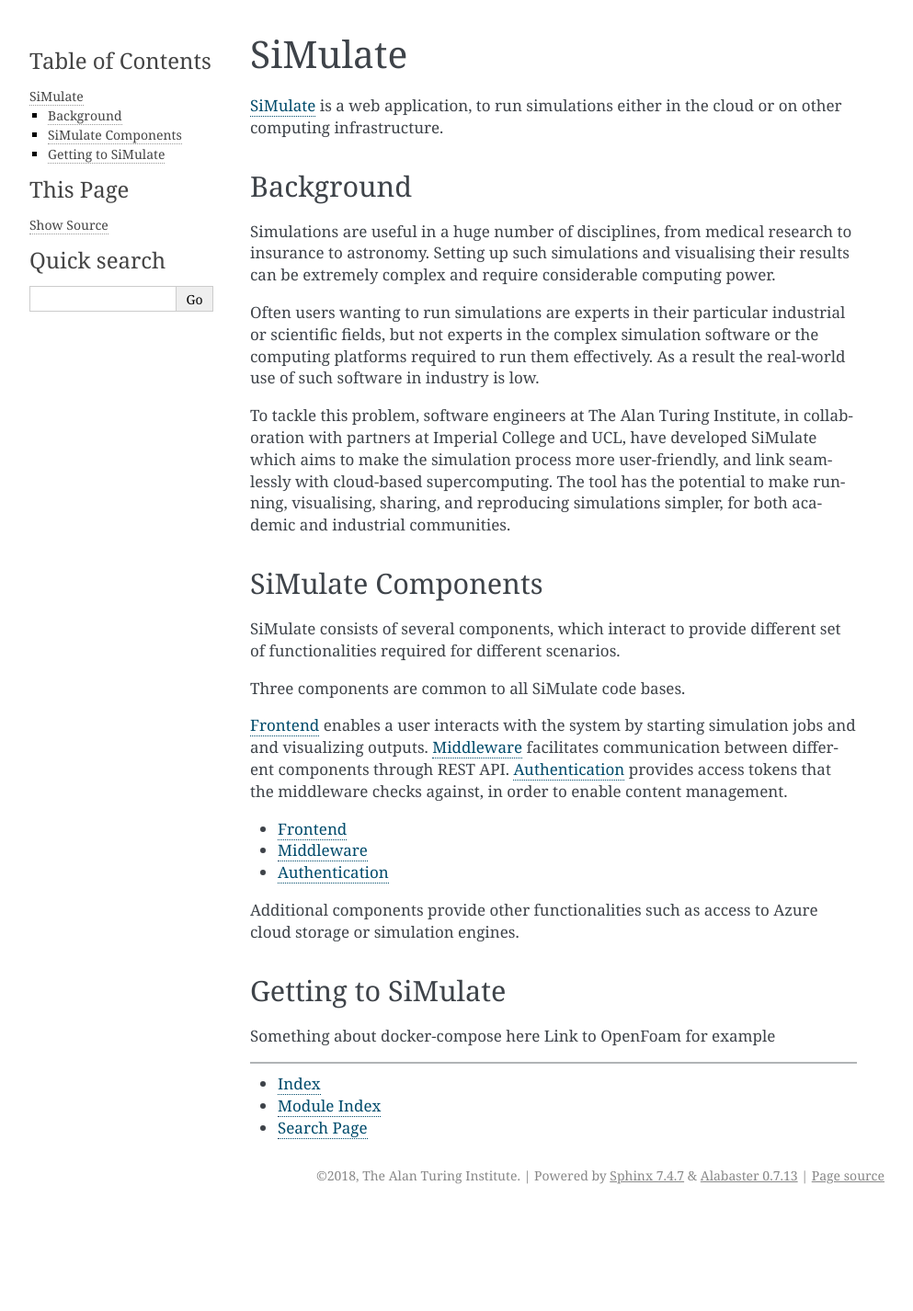
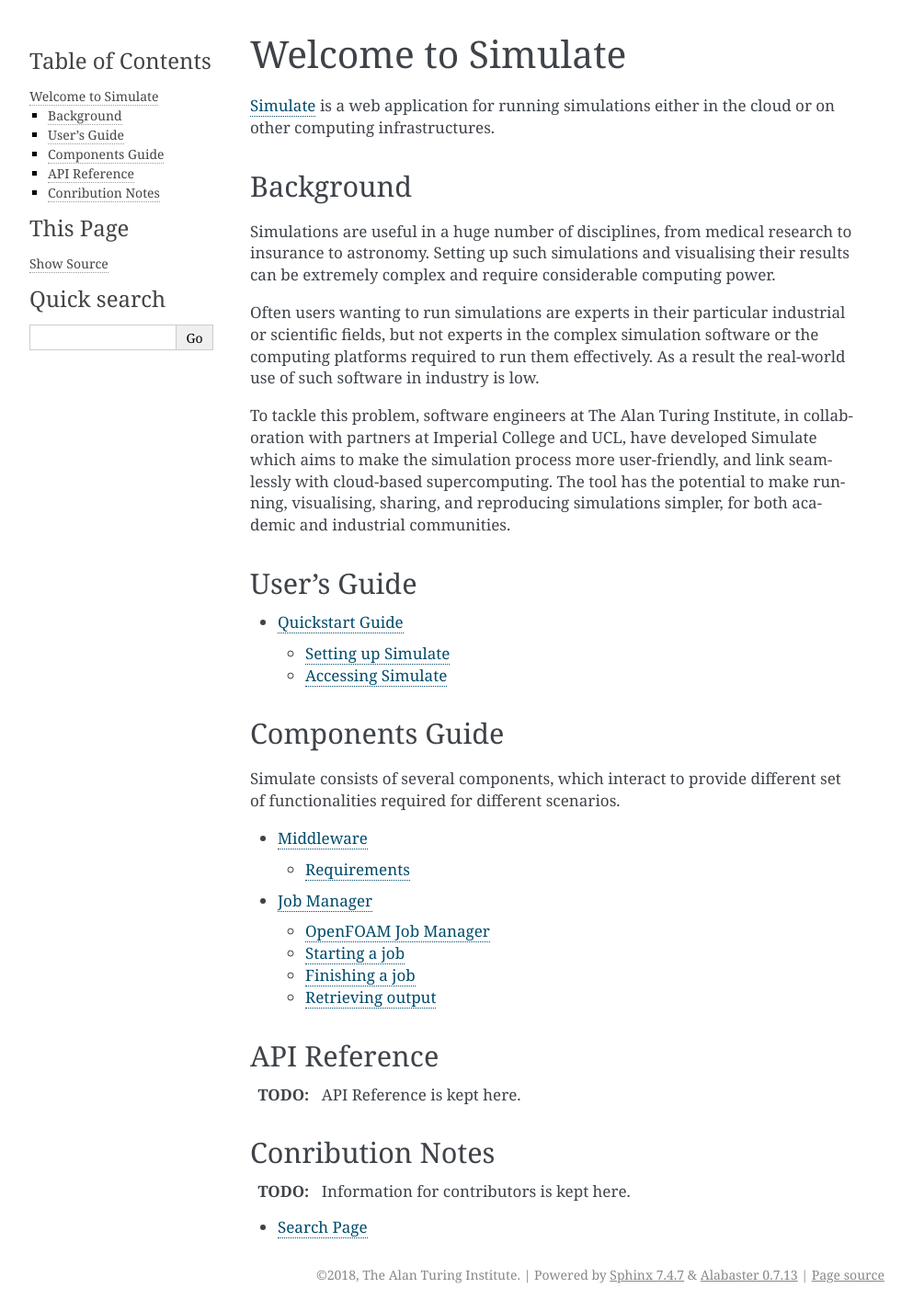
Before and after one commit to alan-turing-institute/simulate, a Sphinx documentation site: the page built from docs/index.rst, in a window 1280 px wide. Shown: the whole page at 92% size, without its empty margins (148-1141 px from the left). Built offline with Sphinx 7.4.7, drawn with Linux system fonts in a browser that asks for light colours; before the commit the page ends 1318 px from its top, so only the background shows below that.

Commit message:
Add quickstart, restructure table of contents

```diff
--- /dev/null
+++ b/docs/contents.rst
@@ -0,0 +1,36 @@
+User's Guide
+------------
+
+.. toctree::
+   :maxdepth: 2
+
+   quickstart
+
+Components Guide
+----------------
+
+Simulate consists of several components, which interact to provide different set of functionalities required for different scenarios.
+
+.. toctree::
+   :maxdepth: 2
+
+   middleware
+   job-manager
+
+
+API Reference
+-------------
+
+:TODO: API Reference is kept here.
+
+.. toctree::
+   :maxdepth: 2
+
+
+Conribution Notes
+-----------------
+
+:TODO: Information for contributors is kept here.
+
+.. toctree::
+   :maxdepth: 2
--- a/docs/index.rst
+++ b/docs/index.rst
@@ -3,48 +3,21 @@
    You can adapt this file completely to your liking, but it should at least
    contain the root `toctree` directive.
 
-.. toctree::
-   :maxdepth: 2
-   :caption: Contents:
+Welcome to Simulate
+===================
 
-SiMulate
-=========
-
-`SiMulate <https://github.com/alan-turing-institute/simulate>`_ is a  web  application,  to  run  simulations  either  in the  cloud  or on  other computing  infrastructure.
+`Simulate <https://github.com/alan-turing-institute/simulate>`_ is a  web  application for running simulations  either  in the  cloud  or on other computing  infrastructures.
 
 Background
 ----------
-Simulations are useful in a huge number of disciplines, from medical research to insurance to astronomy. Setting up such simulations and visualising their results can be extremely complex and require considerable computing power.
+Simulations are useful in a huge number of disciplines, from medical research to insurance to astronomy.
+Setting up such simulations and visualising their results can be extremely complex and require considerable computing power.
 
 Often users wanting to run simulations are experts in their particular industrial or scientific fields, but not experts in the complex simulation software or the computing platforms required to run them effectively. As a result the real-world use of such software in industry is low.
 
-To tackle this problem, software engineers at The Alan Turing Institute, in collaboration with partners at Imperial College and UCL, have developed SiMulate which aims to make the simulation process more user-friendly, and link seamlessly with cloud-based supercomputing. The tool has the potential to make running, visualising, sharing, and reproducing simulations simpler, for both academic and industrial communities.
+To tackle this problem, software engineers at The Alan Turing Institute, in collaboration with partners at Imperial College and UCL, have developed Simulate which aims to make the simulation process more user-friendly, and link seamlessly with cloud-based supercomputing. The tool has the potential to make running, visualising, sharing, and reproducing simulations simpler, for both academic and industrial communities.
 
 
-.. _simulate_components:
-SiMulate Components
--------------------
-SiMulate consists of several components, which interact to provide different set of functionalities required for different scenarios.
+.. include:: contents.rst
 
-Three components are common to all SiMulate code bases.
-
-`Frontend <https://github.com/alan-turing-institute/gateway-frontend>`_ enables a user interacts with the system by starting simulation jobs and and visualizing outputs. `Middleware <https://github.com/alan-turing-institute/gateway-middleware>`_ facilitates communication between different components through REST API. `Authentication <https://github.com/alan-turing-institute/gateway-auth>`_ provides access tokens that the middleware checks against, in order to enable content management.
-
-- `Frontend <https://github.com/alan-turing-institute/gateway-frontend>`_
-- `Middleware <https://github.com/alan-turing-institute/gateway-middleware>`_
-- `Authentication <https://github.com/alan-turing-institute/gateway-auth>`_
-
-Additional components provide other functionalities such as access to Azure cloud storage or simulation engines.
-
-.. _getting-to-simulate:
-Getting to SiMulate
--------------------
-Something about docker-compose here
-Link to OpenFoam for example
-
-=================================
-
-
-* :ref:`genindex`
-* :ref:`modindex`
 * :ref:`search`
```
Also changed, not shown: docs/job-manager.rst (+55 -50 lines), docs/middleware.rst (+8 -8 lines), docs/quickstart.rst (added, +64 -0 lines), docs/README.md (added).
